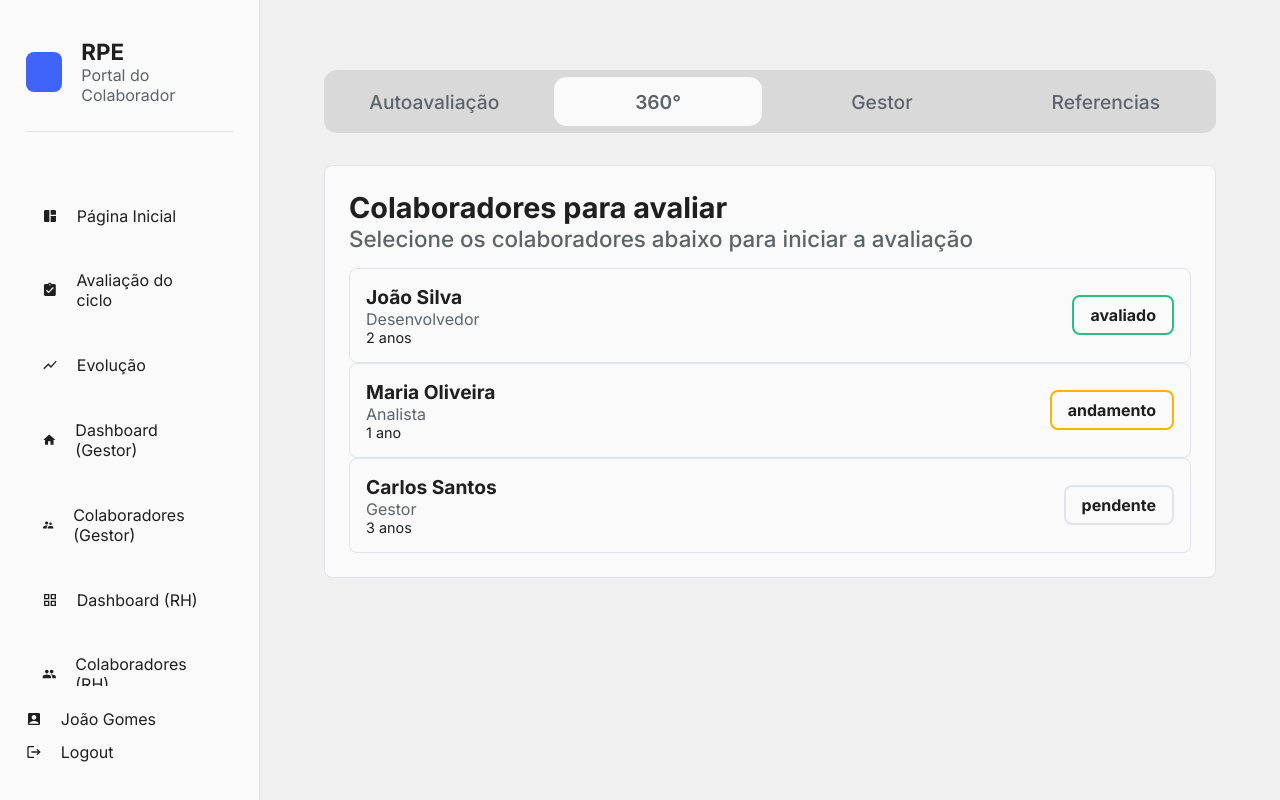
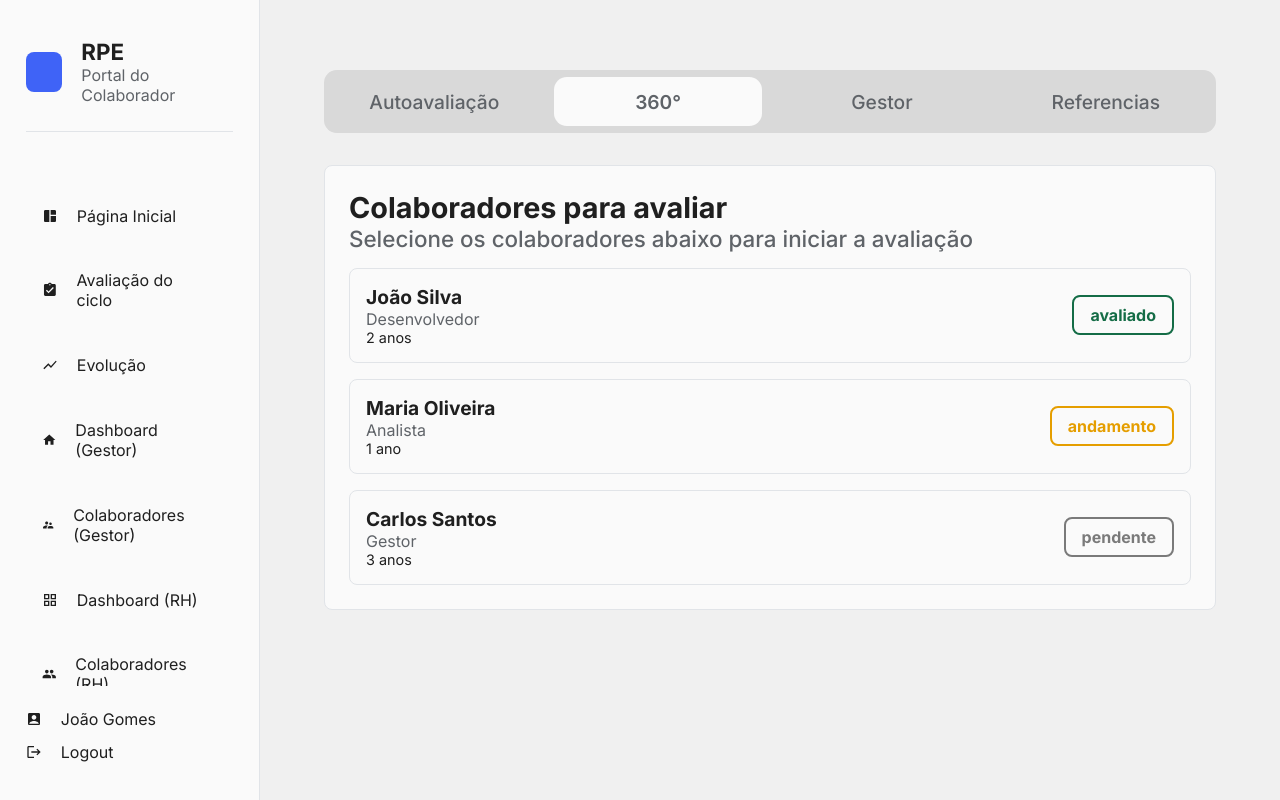
Before and after one commit to Baroes-da-APIzadinha/RPE-Frontend, a React (Vite) app: page /colaborador/evaluation in a window 1280 px wide. Both pictures are taken after a click on the button "360°". Built offline with nearby package versions, Linux system fonts and the light colour scheme.

Commit message:
style: mudando o estilo da tableBase e TableRow

```diff
--- a/src/components/TableBase/index.tsx
+++ b/src/components/TableBase/index.tsx
@@ -15,6 +15,8 @@ export const TableBase: React.FC<TableProps> = ({
   <S.StyledTableBase>
     <S.StyledTableTitle>{title}</S.StyledTableTitle>
     {subtitle && <S.StyledTableSubtitle>{subtitle}</S.StyledTableSubtitle>}
+    <div style={{ display:"flex", flexDirection: "column", gap: "1rem" }}>
     {children}
+    </div>
   </S.StyledTableBase>
 );
--- a/src/components/TableBase/styles.ts
+++ b/src/components/TableBase/styles.ts
@@ -3,7 +3,6 @@ import styled from "styled-components";
 export const StyledTableBase = styled.div`
   display: flex;
   flex-direction: column;
-  gap: 0;
   margin: 1.5rem 0;
   padding: 1.5rem;
   border-radius: 0.5rem;
--- a/src/components/TableRowBox/index.tsx
+++ b/src/components/TableRowBox/index.tsx
@@ -22,7 +22,7 @@ const TableRowBox: React.FC<TableRowBoxProps> = ({
         <S.WorkTime>{workTime}</S.WorkTime>
       </S.InfoContainer>
       <S.StatusContainer $status={status}>
-        <S.Status>{status}</S.Status>
+        <S.Status $status={status}>{status}</S.Status>
       </S.StatusContainer>
     </S.Container>
   );
--- a/src/components/TableRowBox/styles.ts
+++ b/src/components/TableRowBox/styles.ts
@@ -37,10 +37,10 @@ export const StatusContainer = styled.div<{ $status: 'avaliado' | 'andamento' |
   border: 2px solid
     ${({ $status, theme }) =>
       $status === 'avaliado'
-        ? theme.colors.success.default
+        ? theme.colors.success.text
         : $status === 'andamento'
-        ? theme.colors.warning
-        : theme.colors.border};
+        ? theme.colors.secondary.hover
+        : theme.colors.text.iconMuted};
   border-radius: 0.5rem;
   padding: 0.5rem 1rem;
   display: flex;
@@ -48,8 +48,13 @@ export const StatusContainer = styled.div<{ $status: 'avaliado' | 'andamento' |
   justify-content: center;
 `;
 
-export const Status = styled.span`
+export const Status = styled.span<{$status: 'avaliado' | 'andamento' | 'pendente' }>`
   font-size: 1rem;
   font-weight: bold;
-  color: ${({ theme }) => theme.colors.text.primary};
+  color:     ${({ $status, theme }) =>
+      $status === 'avaliado'
+        ? theme.colors.success.text
+        : $status === 'andamento'
+        ? theme.colors.secondary.hover
+        : theme.colors.text.iconMuted};
 `;
```
